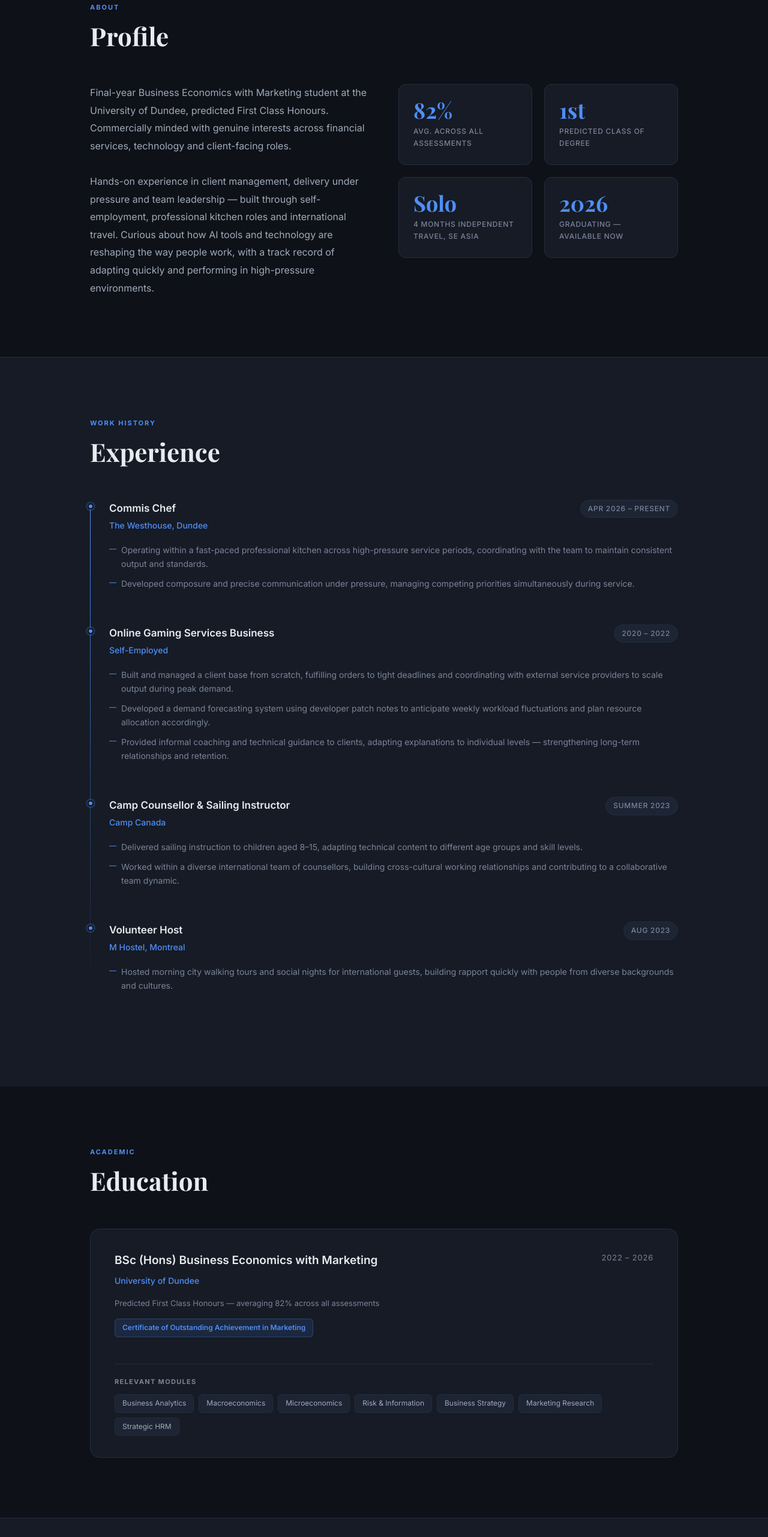
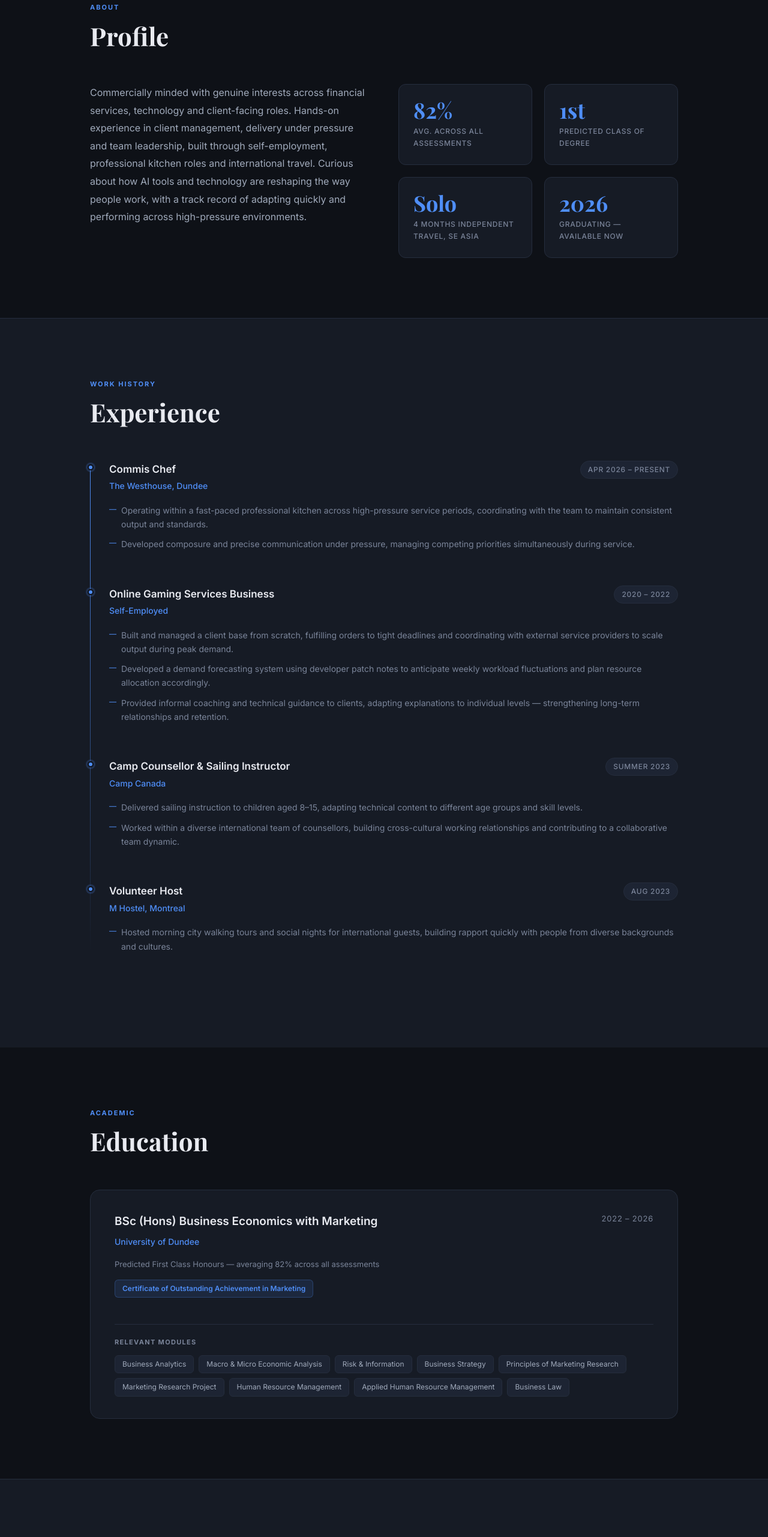
Before and after one commit to jacksbrady16-rgb/jack-brady-cv, a plain HTML site: page index.html in a window 1280 px wide. Shown: the part 898-3460 px from the top of the page at 60% size. Drawn offline with nearby package versions, Linux system fonts and the light colour scheme.

Commit message:
Add files via upload

```diff
--- a/index.html
+++ b/index.html
@@ -582,9 +582,7 @@
   <h2 class="section-title fade-in">Profile</h2>
   <div class="profile-grid fade-in">
     <p class="profile-text">
-      Final-year Business Economics with Marketing student at the University of Dundee, predicted First Class Honours. Commercially minded with genuine interests across financial services, technology and client-facing roles.
-      <br /><br />
-      Hands-on experience in client management, delivery under pressure and team leadership — built through self-employment, professional kitchen roles and international travel. Curious about how AI tools and technology are reshaping the way people work, with a track record of adapting quickly and performing in high-pressure environments.
+      Commercially minded with genuine interests across financial services, technology and client-facing roles. Hands-on experience in client management, delivery under pressure and team leadership, built through self-employment, professional kitchen roles and international travel. Curious about how AI tools and technology are reshaping the way people work, with a track record of adapting quickly and performing across high-pressure environments.
     </p>
     <div class="profile-stats">
       <div class="stat-card">
@@ -696,12 +694,14 @@
       <div class="edu-modules-label">Relevant Modules</div>
       <div class="module-tags">
         <span class="module-tag">Business Analytics</span>
-        <span class="module-tag">Macroeconomics</span>
-        <span class="module-tag">Microeconomics</span>
+        <span class="module-tag">Macro &amp; Micro Economic Analysis</span>
         <span class="module-tag">Risk &amp; Information</span>
         <span class="module-tag">Business Strategy</span>
-        <span class="module-tag">Marketing Research</span>
-        <span class="module-tag">Strategic HRM</span>
+        <span class="module-tag">Principles of Marketing Research</span>
+        <span class="module-tag">Marketing Research Project</span>
+        <span class="module-tag">Human Resource Management</span>
+        <span class="module-tag">Applied Human Resource Management</span>
+        <span class="module-tag">Business Law</span>
       </div>
     </div>
   </div>
@@ -736,11 +736,11 @@
         </div>
         <div class="skill-group-title">Professional</div>
         <ul class="skill-list">
-          <li>Client Management</li>
+          <li>Client Relations</li>
           <li>Demand Forecasting</li>
           <li>Team Leadership</li>
           <li>Cross-cultural Communication</li>
-          <li>Stakeholder Engagement</li>
+          <li>Service Delivery</li>
         </ul>
       </div>
 
```
